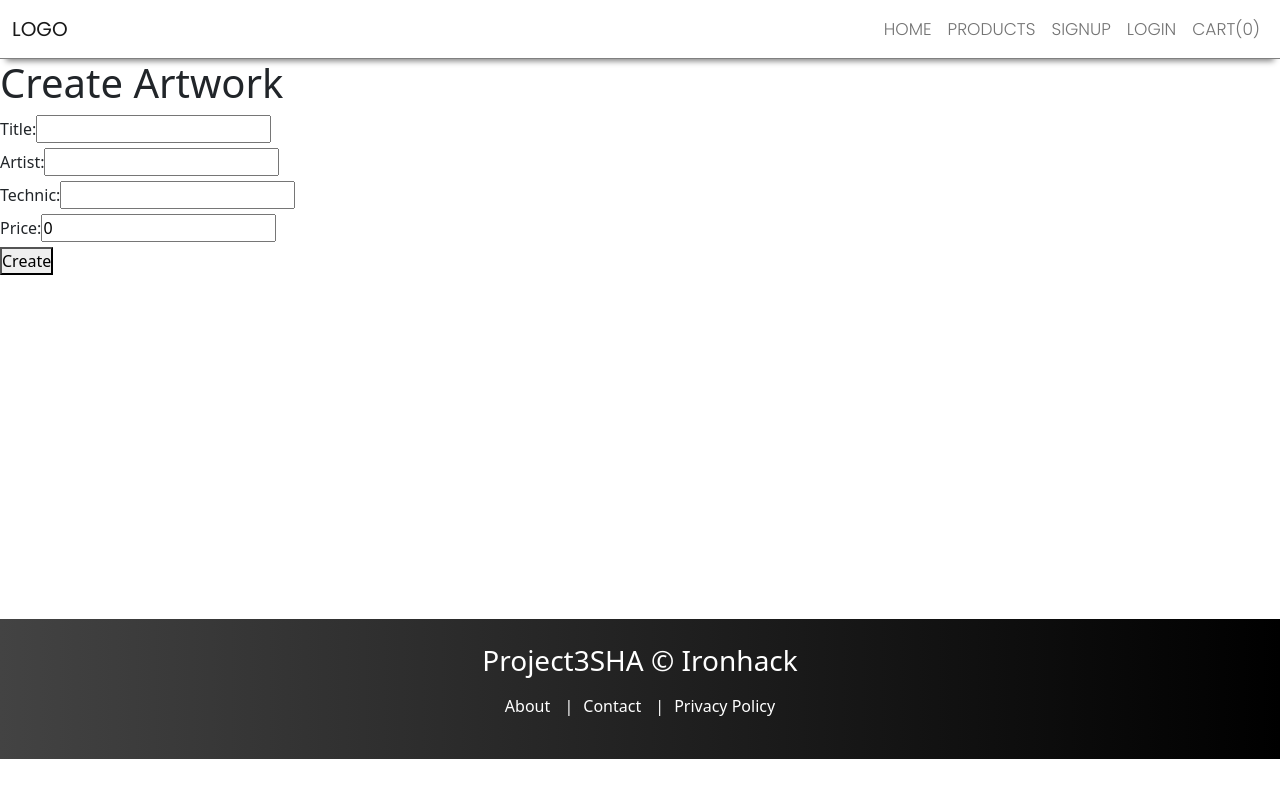
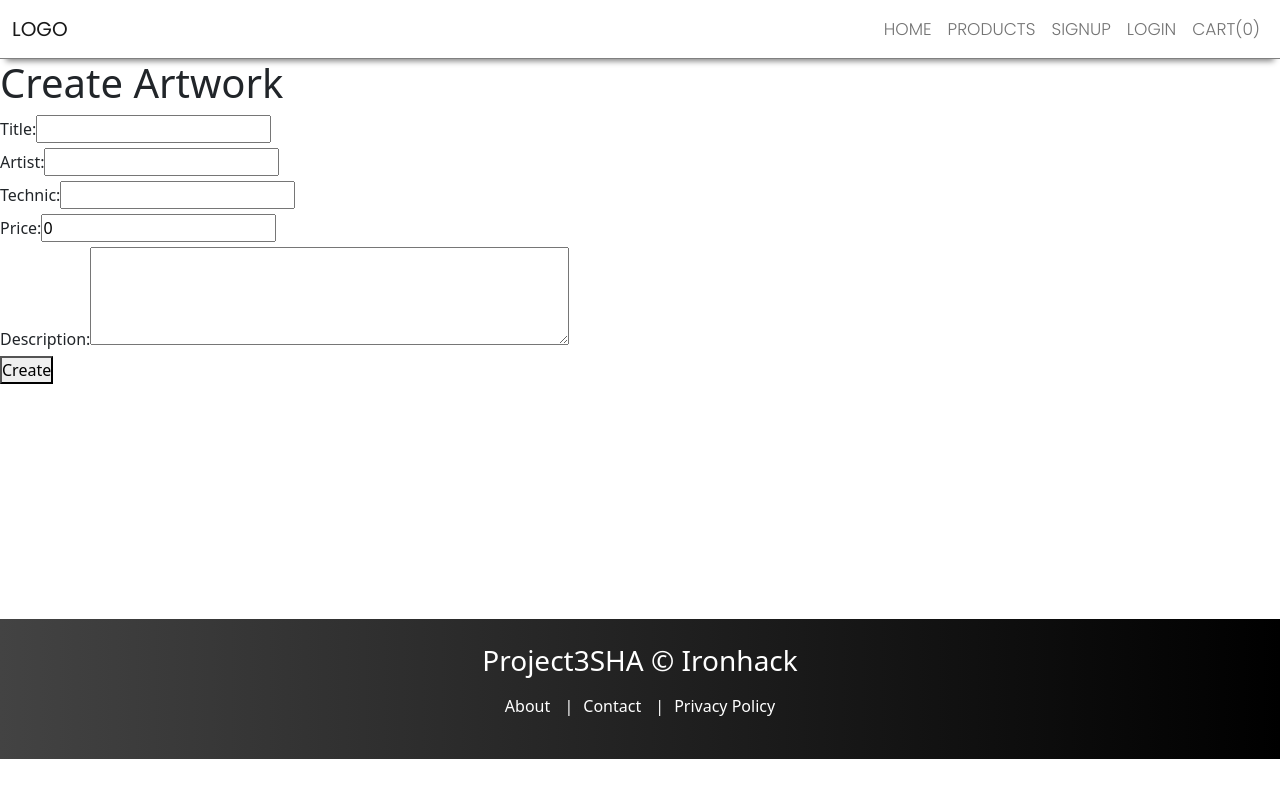
Before and after one commit to 89hars/projectm3-frontend, a React (Vite) app: page /create in a window 1280 px wide. Built offline with nearby package versions, Linux system fonts and the light colour scheme.

Commit message:
details page working, comments being displayed, missing image

```diff
--- a/src/pages/AllProducts.jsx
+++ b/src/pages/AllProducts.jsx
@@ -5,12 +5,12 @@ import Layouts from "../components/Layouts";
 const Allproducts = () => {
   // Store data
   const [artwork, setArtwork] = useState([]);
-  const handleAddCart = () => {};
-
-  // fetch data
+  // Define how to fetch data
   const fetchArtwork = async () => {
     try {
-      const response = await fetch(`http://localhost:5005/details/allproducts`);
+      const response = await fetch(
+        `http://localhost:5005/details/allproducts`
+      );
       if (response.status === 200) {
         const parsed = await response.json();
         setArtwork(parsed);
@@ -28,17 +28,17 @@ const Allproducts = () => {
     <div>
       <Layouts>
         <h1>All Artworks</h1>
-        {artwork.map((eachArt) => (
-          <>
-            <Link key={eachArt._id} to={`/details/${eachArt._id}`}>
-              {eachArt.title}
-            </Link>
-            <button onClick={handleAddCart}>Add to cart </button>
-          </>
-        ))}
+        <ul>
+          {artwork.map((eachArt) => (
+            <li key={eachArt._id}>
+              <Link to={`/details/${eachArt._id}`}>
+                {eachArt.title}
+              </Link>
+            </li>
+          ))}
+        </ul>
       </Layouts>
     </div>
   );
 };
-
 export default Allproducts;
--- a/src/pages/CreatePage.jsx
+++ b/src/pages/CreatePage.jsx
@@ -1,6 +1,7 @@
 import { useState } from "react";
 import { useNavigate } from "react-router-dom";
 import Layouts from "../components/Layouts";
+
 
 const CreatePage = () => {
   const navigate = useNavigate();
@@ -8,13 +9,15 @@ const CreatePage = () => {
   const [artist, setArtist] = useState("");
   const [technic, setTechnic] = useState("");
   const [price, setPrice] = useState(0);
+  const [description, setDescription] = useState("");
+
 
   // How the submit will be handle
   const handleSubmit = async (event) => {
     event.preventDefault();
     console.log("submited");
     // Payload being send
-    const payload = { title, artist, technic, price };
+    const payload = { title, artist, technic, price, description };
 
     try {
       const response = await fetch(`http://localhost:5005/details/create`, {
@@ -81,6 +84,16 @@ const CreatePage = () => {
             />
           </label>
 
+          <label>
+            Description:
+            <textarea
+              value={description}
+              onChange={(event) => setDescription(event.target.value)}
+              rows={4}
+              cols={50}
+            />
+          </label>
+
           <button type="submit"> Create </button>
         </form>
       </div>
--- a/src/pages/DetailsPage.jsx
+++ b/src/pages/DetailsPage.jsx
@@ -7,6 +7,7 @@ import Layouts from "../components/Layouts";
 const DetailsPage = () => {
   const { artObjectId } = useParams();
   const [pieceOfArt, setPieceOfArt] = useState();
+
 
   const fetchPieceOfArt = async () => {
     try {
@@ -33,12 +34,14 @@ const DetailsPage = () => {
 
   return pieceOfArt ? (
     <Layouts>
-      <>
-        <h1>Details of {pieceOfArt.title}</h1>
-        <h2>{pieceOfArt.artist} </h2>
-        <h2>{pieceOfArt.technic} </h2>
-        <h2>{pieceOfArt.price} </h2>
-      </>
+      <div>
+        <h1>{pieceOfArt.title} </h1>
+        <h2>Artist: {pieceOfArt.artist} </h2>
+        <h2>Technic: {pieceOfArt.technic} </h2>
+        <h2>Price: {pieceOfArt.price} </h2>
+        <p>Description: {pieceOfArt.description} </p>
+
+      </div>
     </Layouts>
   ) : (
     <Layouts>
```
